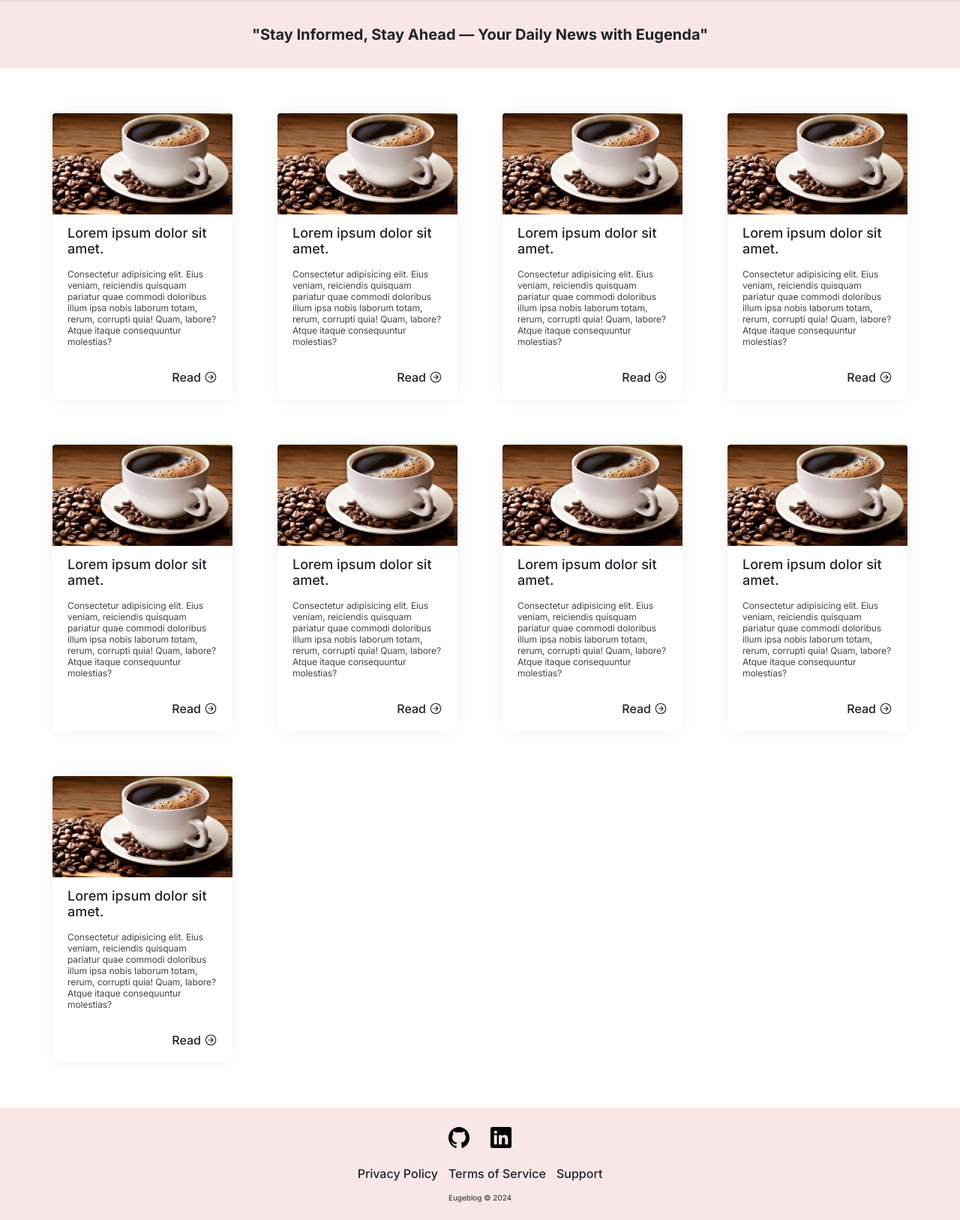
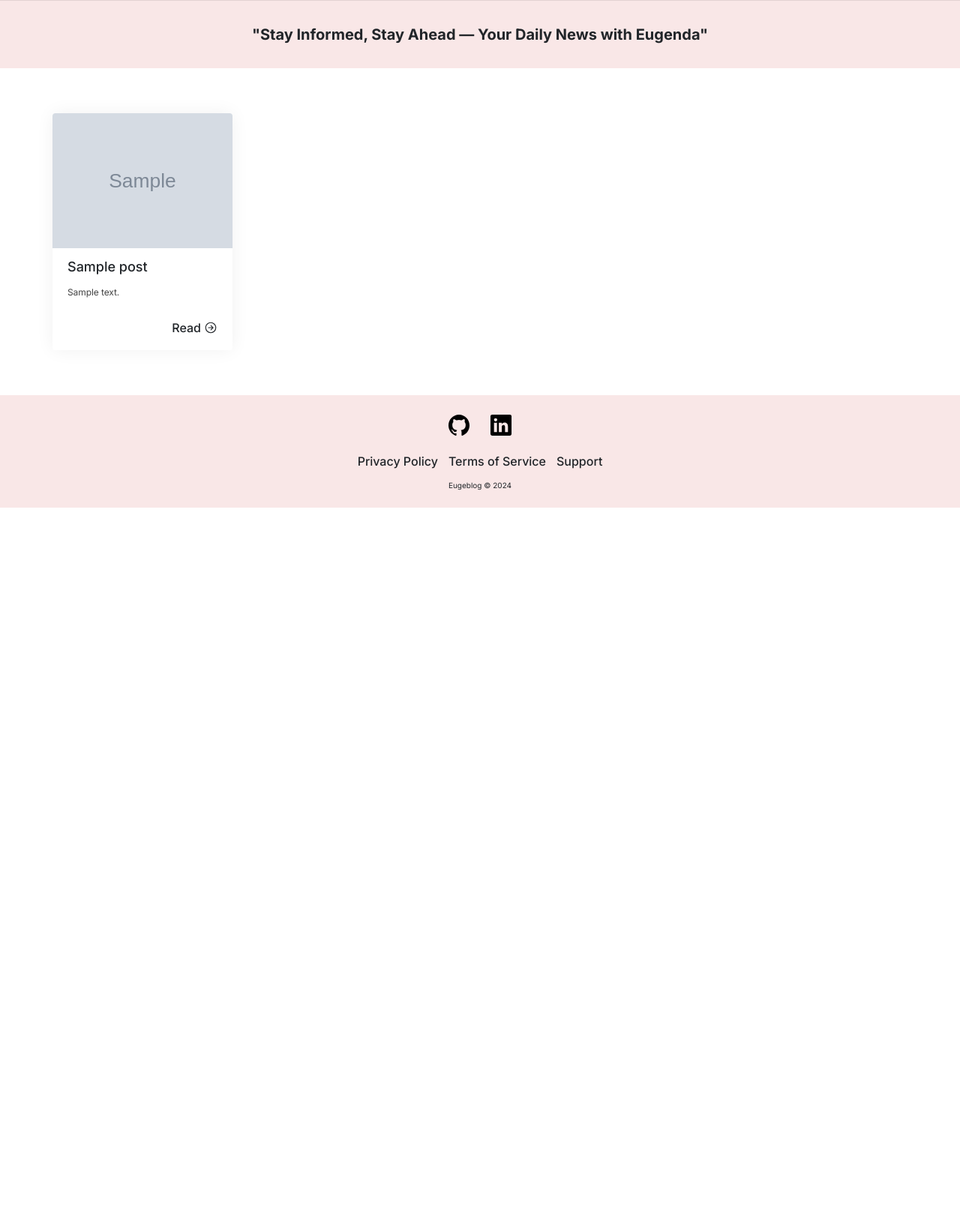
Before and after one commit to viniciuseugenio/eugeblog, a Django app: page / in a window 1280 px wide. Shown: the part 74-1701 px from the top of the page at 75% size. After the commit the page ends 751 px from the top, so only its background shows below. Run offline with Django 5.2, Linux system fonts and the light colour scheme; tables that the repository leaves empty hold one stand-in row (values such as "Sample post"); grey boxes marked "Sample" are stand-in pictures.

Commit message:
Render posts

```diff
--- a/posts/templates/posts/index.html
+++ b/posts/templates/posts/index.html
@@ -8,15 +8,13 @@
   </div>
 
   <div class="posts-section">
+    {% for post in posts %}
       <div class="post-card">
-      <img class="post-img-card" src="./media/coffee.jpg" alt="" />
+        <img class="post-img-card" src="{{ post.image.url }}" alt="" />
         <div class="post-text-card">
-        <div class="post-title-card">Lorem ipsum dolor sit amet.</div>
+          <div class="post-title-card">{{ post.title }}</div>
           <div class="post-excerpt-card">
-          Consectetur adipisicing elit. Eius veniam, reiciendis quisquam
-          pariatur quae commodi doloribus illum ipsa nobis laborum totam,
-          rerum, corrupti quia! Quam, labore? Atque itaque consequuntur
-          molestias?
+            {{ post.excerpt }}
           </div>
         </div>
         <a class="read-icon-block" href="post.html">
@@ -27,157 +25,6 @@
           ></ion-icon>
         </a>
       </div>
-    <div class="post-card">
-      <img class="post-img-card" src="./media/coffee.jpg" alt="" />
-      <div class="post-text-card">
-        <div class="post-title-card">Lorem ipsum dolor sit amet.</div>
-        <div class="post-excerpt-card">
-          Consectetur adipisicing elit. Eius veniam, reiciendis quisquam
-          pariatur quae commodi doloribus illum ipsa nobis laborum totam,
-          rerum, corrupti quia! Quam, labore? Atque itaque consequuntur
-          molestias?
-        </div>
-      </div>
-      <a class="read-icon-block" href="post.html">
-        <span>Read</span>
-        <ion-icon
-          class="read-icon"
-          name="arrow-forward-circle-outline"
-        ></ion-icon>
-      </a>
-    </div>
-    <div class="post-card">
-      <img class="post-img-card" src="./media/coffee.jpg" alt="" />
-      <div class="post-text-card">
-        <div class="post-title-card">Lorem ipsum dolor sit amet.</div>
-        <div class="post-excerpt-card">
-          Consectetur adipisicing elit. Eius veniam, reiciendis quisquam
-          pariatur quae commodi doloribus illum ipsa nobis laborum totam,
-          rerum, corrupti quia! Quam, labore? Atque itaque consequuntur
-          molestias?
-        </div>
-      </div>
-      <a class="read-icon-block" href="post.html">
-        <span>Read</span>
-        <ion-icon
-          class="read-icon"
-          name="arrow-forward-circle-outline"
-        ></ion-icon>
-      </a>
-    </div>
-    <div class="post-card">
-      <img class="post-img-card" src="./media/coffee.jpg" alt="" />
-      <div class="post-text-card">
-        <div class="post-title-card">Lorem ipsum dolor sit amet.</div>
-        <div class="post-excerpt-card">
-          Consectetur adipisicing elit. Eius veniam, reiciendis quisquam
-          pariatur quae commodi doloribus illum ipsa nobis laborum totam,
-          rerum, corrupti quia! Quam, labore? Atque itaque consequuntur
-          molestias?
-        </div>
-      </div>
-      <a class="read-icon-block" href="post.html">
-        <span>Read</span>
-        <ion-icon
-          class="read-icon"
-          name="arrow-forward-circle-outline"
-        ></ion-icon>
-      </a>
-    </div>
-    <div class="post-card">
-      <img class="post-img-card" src="./media/coffee.jpg" alt="" />
-      <div class="post-text-card">
-        <div class="post-title-card">Lorem ipsum dolor sit amet.</div>
-        <div class="post-excerpt-card">
-          Consectetur adipisicing elit. Eius veniam, reiciendis quisquam
-          pariatur quae commodi doloribus illum ipsa nobis laborum totam,
-          rerum, corrupti quia! Quam, labore? Atque itaque consequuntur
-          molestias?
-        </div>
-      </div>
-      <a class="read-icon-block" href="post.html">
-        <span>Read</span>
-        <ion-icon
-          class="read-icon"
-          name="arrow-forward-circle-outline"
-        ></ion-icon>
-      </a>
-    </div>
-    <div class="post-card">
-      <img class="post-img-card" src="./media/coffee.jpg" alt="" />
-      <div class="post-text-card">
-        <div class="post-title-card">Lorem ipsum dolor sit amet.</div>
-        <div class="post-excerpt-card">
-          Consectetur adipisicing elit. Eius veniam, reiciendis quisquam
-          pariatur quae commodi doloribus illum ipsa nobis laborum totam,
-          rerum, corrupti quia! Quam, labore? Atque itaque consequuntur
-          molestias?
-        </div>
-      </div>
-      <a class="read-icon-block" href="post.html">
-        <span>Read</span>
-        <ion-icon
-          class="read-icon"
-          name="arrow-forward-circle-outline"
-        ></ion-icon>
-      </a>
-    </div>
-    <div class="post-card">
-      <img class="post-img-card" src="./media/coffee.jpg" alt="" />
-      <div class="post-text-card">
-        <div class="post-title-card">Lorem ipsum dolor sit amet.</div>
-        <div class="post-excerpt-card">
-          Consectetur adipisicing elit. Eius veniam, reiciendis quisquam
-          pariatur quae commodi doloribus illum ipsa nobis laborum totam,
-          rerum, corrupti quia! Quam, labore? Atque itaque consequuntur
-          molestias?
-        </div>
-      </div>
-      <a class="read-icon-block" href="post.html">
-        <span>Read</span>
-        <ion-icon
-          class="read-icon"
-          name="arrow-forward-circle-outline"
-        ></ion-icon>
-      </a>
-    </div>
-    <div class="post-card">
-      <img class="post-img-card" src="./media/coffee.jpg" alt="" />
-      <div class="post-text-card">
-        <div class="post-title-card">Lorem ipsum dolor sit amet.</div>
-        <div class="post-excerpt-card">
-          Consectetur adipisicing elit. Eius veniam, reiciendis quisquam
-          pariatur quae commodi doloribus illum ipsa nobis laborum totam,
-          rerum, corrupti quia! Quam, labore? Atque itaque consequuntur
-          molestias?
-        </div>
-      </div>
-      <a class="read-icon-block" href="post.html">
-        <span>Read</span>
-        <ion-icon
-          class="read-icon"
-          name="arrow-forward-circle-outline"
-        ></ion-icon>
-      </a>
-    </div>
-    <div class="post-card">
-      <img class="post-img-card" src="./media/coffee.jpg" alt="" />
-      <div class="post-text-card">
-        <div class="post-title-card">Lorem ipsum dolor sit amet.</div>
-        <div class="post-excerpt-card">
-          Consectetur adipisicing elit. Eius veniam, reiciendis quisquam
-          pariatur quae commodi doloribus illum ipsa nobis laborum totam,
-          rerum, corrupti quia! Quam, labore? Atque itaque consequuntur
-          molestias?
-        </div>
-      </div>
-      <a class="read-icon-block" href="post.html">
-        <span>Read</span>
-        <ion-icon
-          class="read-icon"
-          name="arrow-forward-circle-outline"
-        ></ion-icon>
-      </a>
-    </div>
+    {% endfor %}
   </div>
 {% endblock content %}
--- a/posts/views.py
+++ b/posts/views.py
@@ -1,7 +1,11 @@
 from django.shortcuts import render
-from django.views.generic import View
+from django.views.generic import ListView
+from .models import Post
 
 
-class PostsList(View):
-    def get(self, request, *args, **kwargs):
-        return render(request, "posts/index.html")
+class PostsList(ListView):
+    model = Post
+    context_object_name = "posts"
+    queryset = Post.objects.filter(is_published=True)
+    template_name = "posts/index.html"
+    ordering = ["-id"]
```
Lines whose indentation alone changed are shown as unchanged.
